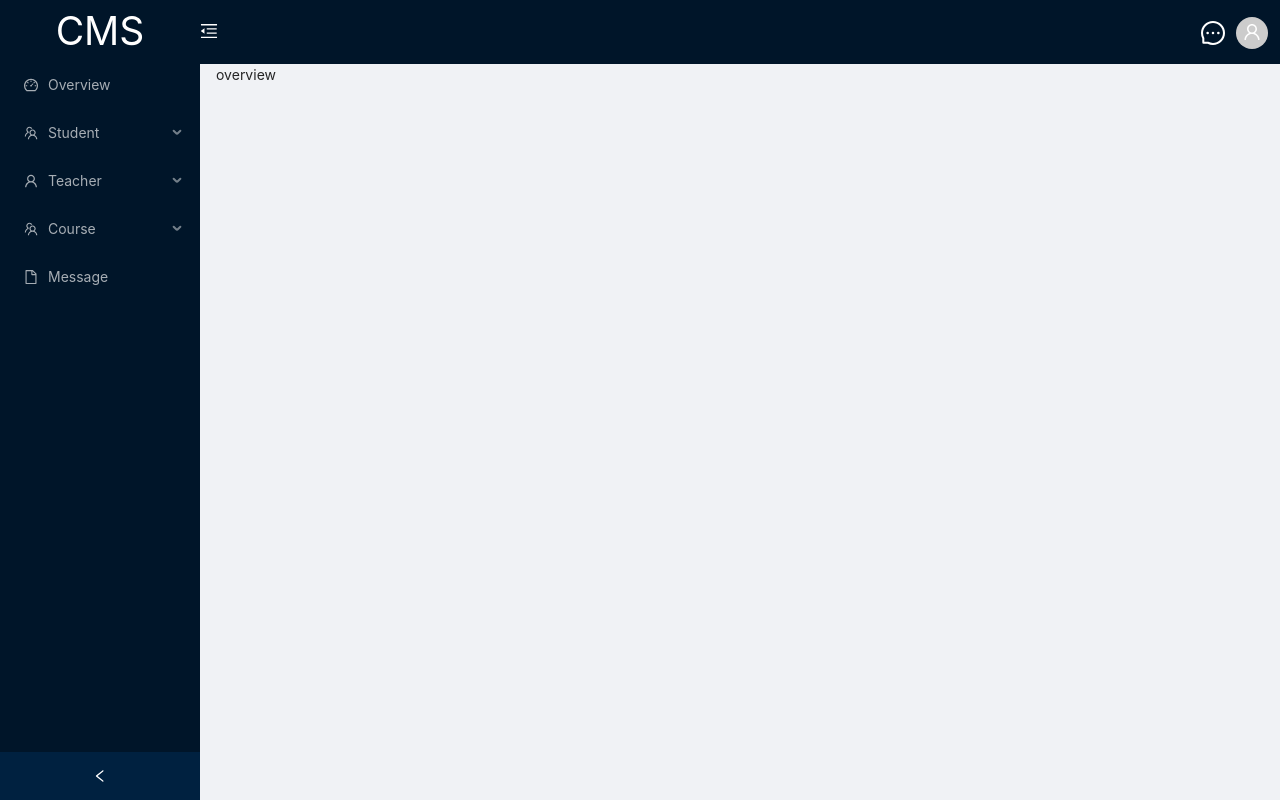
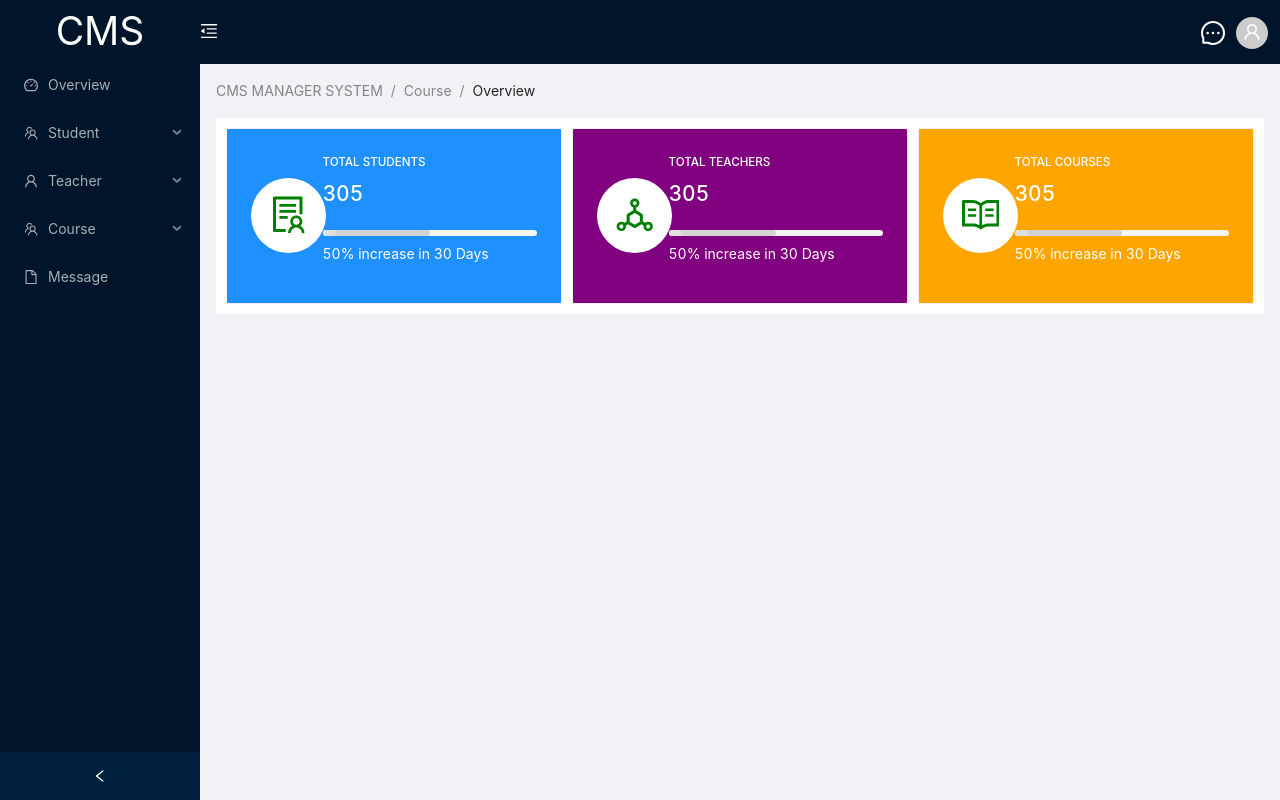
Before and after one commit to Kay-Yuan/CourseManagement, a Next.js app in the folder myproject1/: page /dashboard/manager/overview in a window 1280 px wide. Built offline with nearby package versions, Linux system fonts and the light colour scheme.

Commit message:
feat: add cards in overview

```diff
--- a/myproject1/pages/dashboard/manager/overview.tsx
+++ b/myproject1/pages/dashboard/manager/overview.tsx
@@ -1,5 +1,100 @@
+import { Avatar, Breadcrumb, Card, Col, Progress, Row } from "antd";
+import {
+  SolutionOutlined,
+  ReadOutlined,
+  DeploymentUnitOutlined,
+} from "@ant-design/icons";
 import DashBoard from "../../../components/layouts/dashboard";
 
 export default function Overview() {
-  return <DashBoard>overview</DashBoard>;
+  return (
+    <DashBoard>
+      <Breadcrumb style={{ margin: "16px 0" }}>
+        <Breadcrumb.Item>CMS MANAGER SYSTEM</Breadcrumb.Item>
+        <Breadcrumb.Item>Course</Breadcrumb.Item>
+        <Breadcrumb.Item>Overview</Breadcrumb.Item>
+      </Breadcrumb>
+      <div style={{ background: "white", padding: 10 }}>
+        <Row gutter={10}>
+          <Col span={8}>
+            <Card style={{ background: "dodgerblue" }}>
+              <Row>
+                <Col span={6} style={{ alignSelf: "center" }}>
+                  <Avatar
+                    size={75}
+                    icon={<SolutionOutlined style={{ color: "green" }} />}
+                    style={{ background: "white" }}
+                  />
+                </Col>
+                <Col span={18}>
+                  <h5 style={{ color: "white" }}>TOTAL STUDENTS</h5>
+                  <h2 style={{ color: "white" }}>305</h2>
+                  <Progress
+                    percent={50}
+                    size="small"
+                    status="active"
+                    showInfo={false}
+                    strokeColor="lightgrey"
+                  />
+                  <p style={{ color: "white" }}>{50}% increase in 30 Days</p>
+                </Col>
+              </Row>
+            </Card>
+          </Col>
+          <Col span={8}>
+            <Card style={{ background: "purple" }}>
+              <Row>
+                <Col span={6} style={{ alignSelf: "center" }}>
+                  <Avatar
+                    size={75}
+                    icon={<DeploymentUnitOutlined style={{ color: "green" }} />}
+                    style={{ background: "white" }}
+                  />
+                </Col>
+                <Col span={18}>
+                  <h5 style={{ color: "white" }}>TOTAL TEACHERS</h5>
+                  <h2 style={{ color: "white" }}>305</h2>
+                  <Progress
+                    percent={50}
+                    size="small"
+                    status="active"
+                    showInfo={false}
+                    strokeColor="lightgrey"
+                  />
+                  <p style={{ color: "white" }}>{50}% increase in 30 Days</p>
+                </Col>
+              </Row>
+            </Card>
+          </Col>
+          <Col span={8}>
+            <Card style={{ background: "orange" }}>
+              <Row>
+                <Col span={6} style={{ alignSelf: "center" }}>
+                  <Avatar
+                    size={75}
+                    icon={<ReadOutlined style={{ color: "green" }} />}
+                    style={{ background: "white" }}
+                  />
+                </Col>
+                <Col span={18}>
+                  <h5 style={{ color: "white" }}>TOTAL COURSES</h5>
+                  <h2 style={{ color: "white" }}>305</h2>
+                  <Progress
+                    percent={50}
+                    size="small"
+                    status="active"
+                    showInfo={false}
+                    strokeColor="lightgrey"
+                    style={{ color: "white" }}
+                    // format={(percent) => }
+                  />
+                  <p style={{ color: "white" }}>{50}% increase in 30 Days</p>
+                </Col>
+              </Row>
+            </Card>
+          </Col>
+        </Row>
+      </div>
+    </DashBoard>
+  );
 }
```
Also changed, not shown: myproject1/pages/Features.md (+15 -0 lines).
